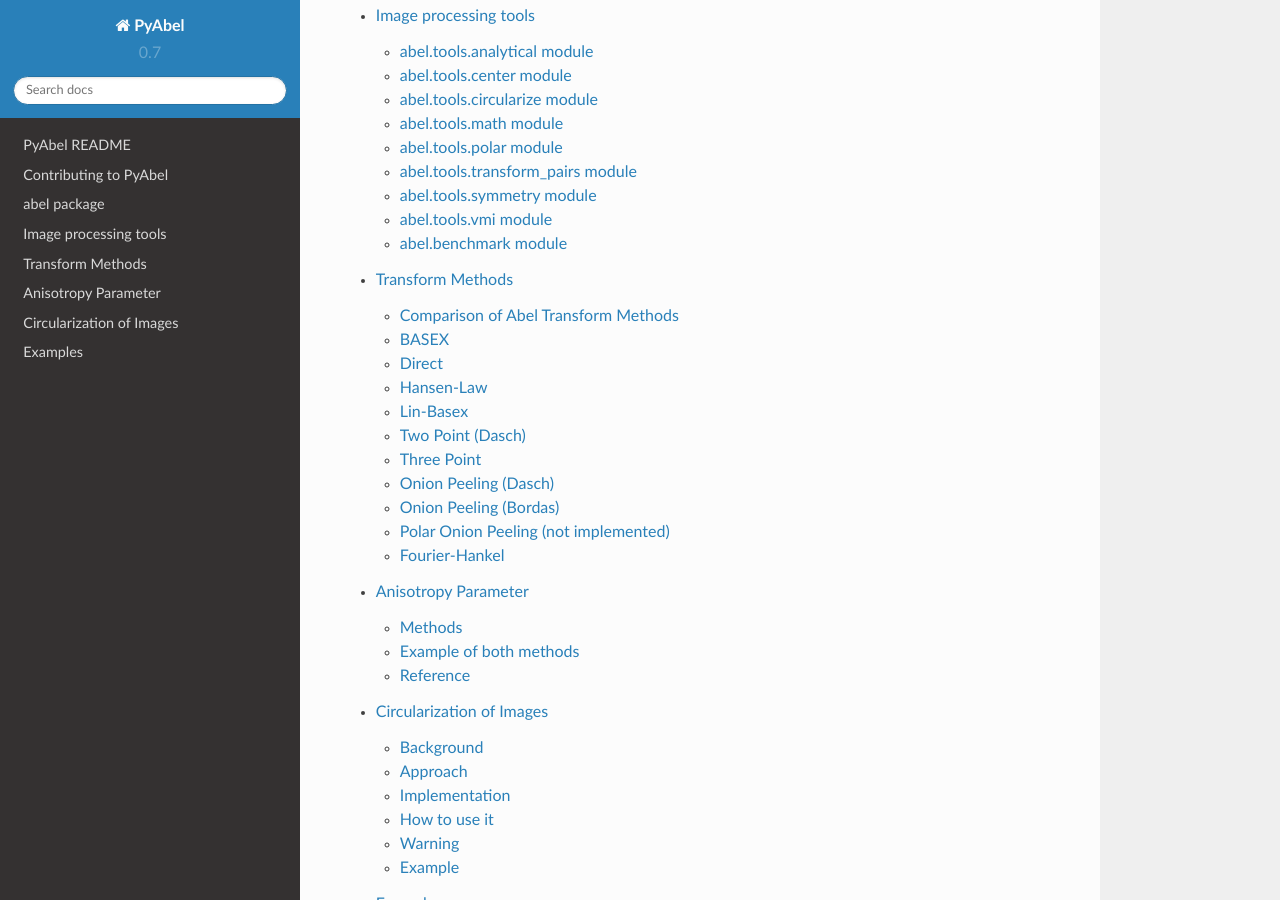
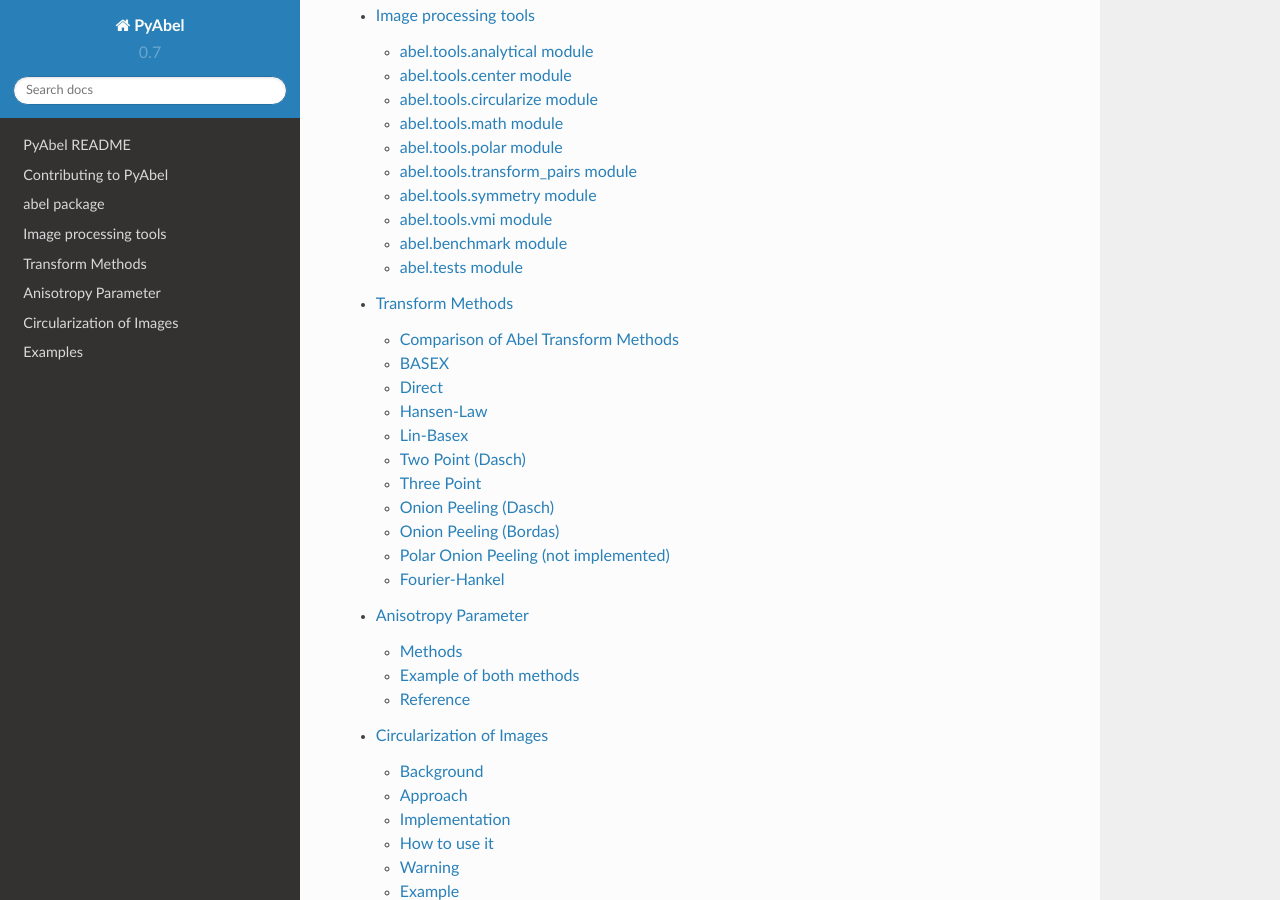
Before and after one commit to PyAbel/PyAbel, a Sphinx documentation site: the page built from doc/index.rst, in a window 1280 px wide and 900 px high, scrolled down 972 px. Built offline with Sphinx 7.4.7 and the Read the Docs theme 2.0.0, drawn with Linux system fonts in a browser that asks for light colours.

```diff
--- a/doc/abel.rst
+++ b/doc/abel.rst
@@ -169,3 +169,11 @@
     :members:
     :undoc-members:
     :show-inheritance:
+
+abel.tests module
+-----------------
+
+.. automodule:: abel.tests.run
+    :members:
+    :undoc-members:
+    :show-inheritance:
```
